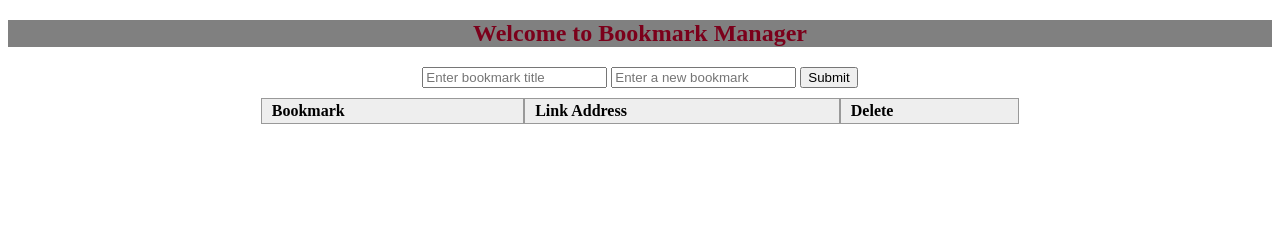
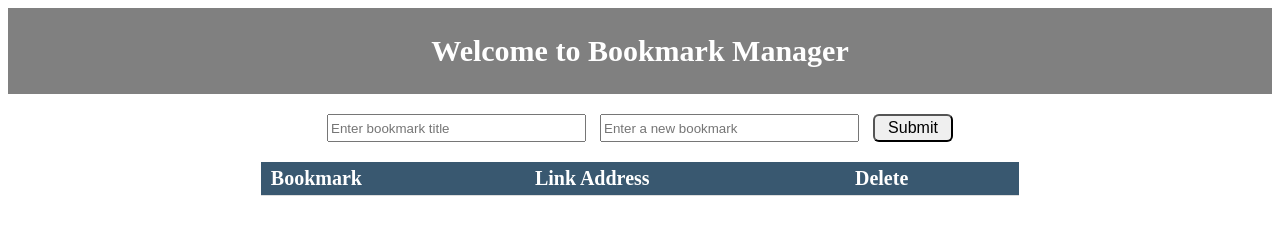
Before and after one commit to Yangani/bookmarkmanager, a website: page public/index.html in a window 1280 px wide. Drawn offline with Linux system fonts and the light colour scheme; no server answers.

Commit message:
App styling is complete. Rady for submisiion

```diff
--- a/public/index.html
+++ b/public/index.html
@@ -11,8 +11,8 @@
 	</nav>
 
 	<div class="addbookmark" id="addbookmark">
-		<input type="text" class="urlTitle" id="urlTitle" value="" placeholder="Enter bookmark title">
-		<input type="text" class="urlAddress" id="urlAddress" value="" placeholder="Enter a new bookmark">
+		<input type="text" class="textbox" id="urlTitle" value="" placeholder="Enter bookmark title">
+		<input type="text" class="textbox" id="urlAddress" value="" placeholder="Enter a new bookmark">
 		<button type="button" id="submit" class="submit" onclick="addBookMark()">Submit</div>
 	</div>
 
--- a/public/main.css
+++ b/public/main.css
@@ -1,6 +1,8 @@
 .title {
 	background-color: grey;
-	color: #7B001B;
+	color: white;
+	padding: 1px 1px;
+	font-size: 20px;
 }
 
 h1 {
@@ -9,18 +11,34 @@ h1 {
 
 .addbookmark {
 	position: float;
-	margin: 10px auto;
+	margin: 20px auto;
 	text-align: center;
+}
+
+.textbox {
+	width: 251px;
+	height: 22px;
+	margin-right: 10px;
+}
+
+.submit {
+	width: 80px;
+	height: 28px;
+	font-size: 16px;
+	border-radius: 6px;
 }
 
 .divTable{
 	display: table;
 	width: 60%;
 	margin: 0 auto;
+	border-bottom: 1px solid #ddd;
 }
 
 .divTableHeading {
-	background-color: #EEE;
+	font-size: 20px;
+	background: #395870;
+ 	color: #fff;
 	display: table-header-group;
 	font-weight: bold;
 }
@@ -29,16 +47,33 @@ h1 {
 	display: table-row-group;
 }
 
+.divTableRow:nth-child(even) {
+  background: #f0f0f2;
+}
+
+
 .divTableRow {
 	display: table-row;
 }
 
 .divTableCell {
-	border: 1px solid #999999;
+	border: none;
 	display: table-cell;
-	padding: 3px 10px;
+	padding: 5px 10px;
 }
 
 .delete {
-	margin:0 auto;
+	-webkit-box-shadow:rgba(0,0,0,0.0.1) 0 1px 0 0;
+	-moz-box-shadow:rgba(0,0,0,0.0.1) 0 1px 0 0;
+	box-shadow:rgba(0,0,0,0.0.1) 0 1px 0 0;
+	background-color: #e7e7e7;
+	border:1px solid #29447E;
+	font-family:'Lucida Grande',Tahoma,Verdana,Arial,sans-serif;
+	font-size:12px;
+	font-weight:700;
+	padding:2px 6px;
+	color:black;
+	border-radius:5px;
+	-moz-border-radius:5px;
+	-webkit-border-radius:5px
 }
--- a/public/main.js
+++ b/public/main.js
@@ -18,7 +18,6 @@ getUrls();
 //Display bookmark list
 function displayBookMarks(urls) {
 	urls = JSON.parse(urls);
-	// var renderdiv = document.getElementById("bookmarklist");
 
 	//Loop through the bookmark list and render
 	for(var key in urls) {
@@ -29,6 +28,7 @@ function displayBookMarks(urls) {
     }
 }
 
+//Render Individual Bookmark Template
 function renderBookMarkTemplate(url, title) {
 	var renderdiv = document.getElementById("bookmarklist");
 	renderdiv.innerHTML = renderdiv.innerHTML + '<div class="divTableRow" id="' + url + '"><div class="divTableCell">' + title + '</div><div class="divTableCell"><a href="' + url + '">' + url + '</a></div><div class="divTableCell"><button type="button" class="delete" id="delete" value="' + url + '"onclick="deleteBookMark(this.value)">Delete</button></div></div>';
```
